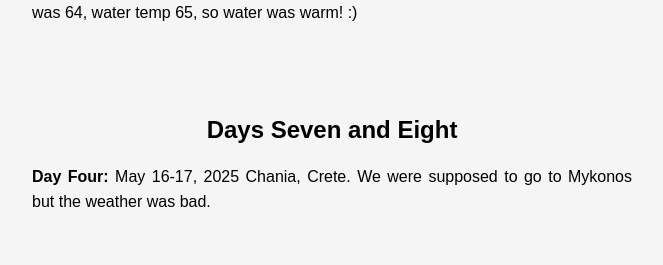
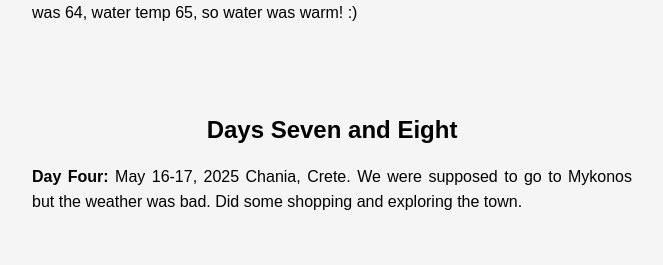
Before and after one commit to Blkbrd77/2samples-refactor, a Flask app: page /greece in a window 1280 px wide. Shown: the part 1489-1754 px from the top of the page, without its empty margins (308-971 px from the left). Run offline with Flask 2, Linux system fonts and the light colour scheme; data that the repository does not hold is empty.

Commit message:
Chania update

```diff
--- a/app/templates/greece.html
+++ b/app/templates/greece.html
@@ -112,7 +112,7 @@
             {% endfor %}
         </div>
         <div class="video-text">
-            <p><strong>Day Four:</strong> May 16-17, 2025 Chania, Crete. We were supposed to go to Mykonos but the weather was bad.</p>
+            <p><strong>Day Four:</strong> May 16-17, 2025 Chania, Crete. We were supposed to go to Mykonos but the weather was bad. Did some shopping and exploring the town.</p>
         </div>
     </div>
 {% endblock %}
```
